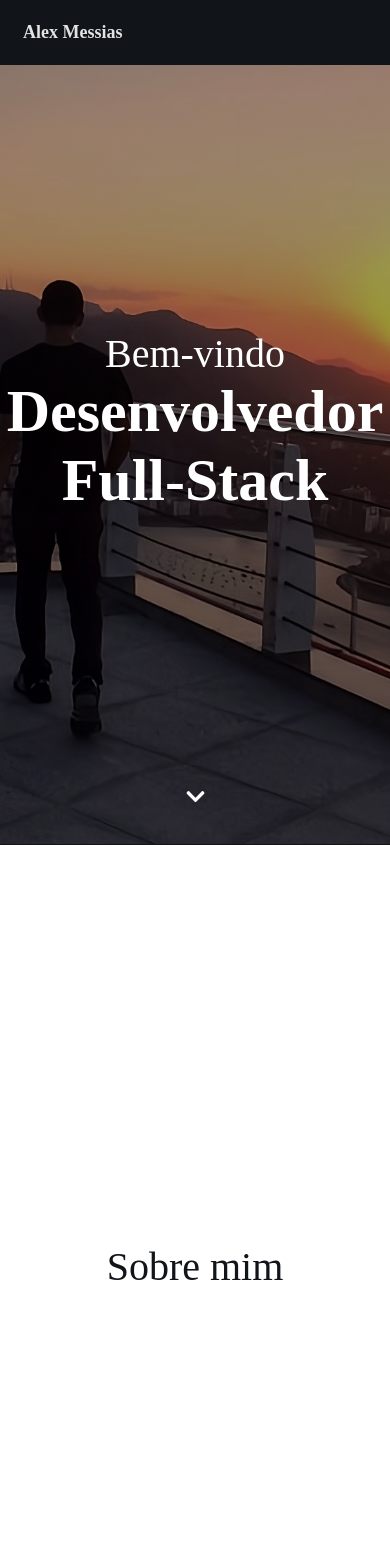
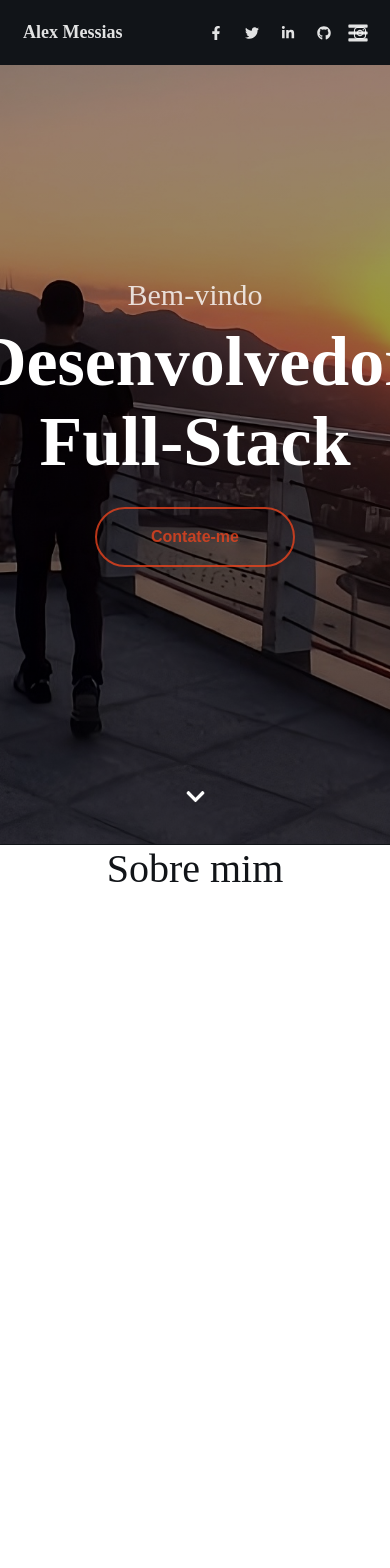
Before and after one commit to MessiahDev/novo-portifolio, a React (Vite) app: page / in a window 390 px wide. Shown: the top 1568 px of the page. Built offline with nearby package versions, Linux system fonts and the light colour scheme; the HTML template or start-up script is replaced by a standard one.

Commit message:
Refinando menu responsivo, seção início com melhor responsividade e textos, inserção de icones de redes sociais no rodapé do aside.

```diff
--- a/src/App.css
+++ b/src/App.css
@@ -1,15 +1,22 @@
+.app-layout {
+    display: flex;
+}
+
 .main-aside {
-    position: fixed;
+    flex-shrink: 0;
+
     display: grid;
-    grid-template-rows: 250px 2fr 100px;
+    grid-template-rows: 250px 2fr 18px;
     justify-content: center;
     align-items: center;
     text-align: center;
     background: #111418;
     color: #fafafae6;
     padding: 13px;
-    width: 7cm;
+    width: 280px;
     height: 100vh;
+    position: sticky;
+    top: 0;
     z-index: 1000;
 }
 
@@ -19,6 +26,7 @@
 
 .name-profile {
     font-weight: 300;
+    font-size: 22px;
 }
 
 .img-profile {
@@ -27,6 +35,7 @@
     object-fit: cover;
     border-radius: 50%;
     border: 9px solid #343A40;
+
     user-select: none;
     -webkit-user-drag: none;
     pointer-events: none;
@@ -41,53 +50,84 @@ ul {
 
 ul a {
     padding: 10px 0;
+    color: #fafafae6;
     text-decoration: none;
-    color: #fafafae6;
     cursor: pointer;
-    user-select: none;
+}
+
+ul a:hover {
+    color: #BF2D10;
+}
+
+ul a.active {
+    color: #BF2D10;
 }
 
 ul button {
-    display: flex;
+    width: fit-content;
     align-self: center;
-    justify-content: center;
-    padding: 6.4px 22.4px;
-    margin: 24px 0 0;
+    padding: 9px 20px;
+    margin-top: 20px;
     border-radius: 30px;
     background: #f0340bc7;
     border: 2px solid #ec441ec7;
-    color: #fafafae6;
-    width: 85%;
+    color: #fff;
+    cursor: pointer;
     font-size: 16px;
-    cursor: pointer;
-    user-select: none;
+    font-weight: 700;
+    letter-spacing: 0.1px;
 }
 
 .container {
-    margin-left: 0;
+    flex: 1;
     min-height: 100vh;
 }
 
 section {
+    min-height: 100vh;
+    border-bottom: 1px solid #111418;
+}
+
+.section-content {
     display: flex;
     align-items: center;
     justify-content: center;
+    height: 100%;
     font-size: 40px;
     font-weight: 300;
-    min-width: 100%;
-    min-height: 100vh;
     color: #111418;
-    border-bottom: 1px solid #111418;
 }
 
-@media screen and (max-width: 900px) {
+.social-icons {
+    display: flex;
+    justify-content: center;
+    gap: 1px;
+}
+
+.social-icons a {
+    display: flex;
+    align-items: center;
+    justify-content: center;
+    width: 35px;
+    height: 35px;
+    color: #fafafae6;
+    font-size: 14px;
+}
+
+@media (max-width: 900px) {
+
+    .app-layout {
+        flex-direction: column;
+    }
+
     .main-aside {
+        position: fixed;
+        width: 100%;
+        height: 65px;
         display: flex;
         align-items: center;
         justify-content: space-between;
-        width: 100%;
-        height: 65px;
-        z-index: 9999;
+        z-index: 1001;
     }
 
     .img-profile {
--- a/src/App.jsx
+++ b/src/App.jsx
@@ -1,3 +1,5 @@
+import { useEffect, useState } from "react"
+import { FaFacebookF, FaTwitter, FaLinkedinIn, FaGithub, FaInstagram } from "react-icons/fa";
 import "./App.css"
 import Menu from "./components/Menu/Menu"
 import alex from "./assets/alex.jpg"
@@ -8,15 +10,16 @@ function goToSection(sectionId) {
   if (!target) return
 
   const start = window.scrollY
-  const end = target.offsetTop
+  const headerOffset = window.innerWidth <= 900 ? 65 : 0
+  const end = target.offsetTop - headerOffset
   const duration = 1400
 
   let startTime = null
 
-  function easeInOutCubic(t) {
+  function easeInOutQuart(t) {
     return t < 0.5
-    ? 8 * t * t * t * t
-    : 1 - Math.pow(-2 * t + 2, 4) / 2
+      ? 8 * t * t * t * t
+      : 1 - Math.pow(-2 * t + 2, 4) / 2
   }
 
   function animation(currentTime) {
@@ -24,7 +27,7 @@ function goToSection(sectionId) {
     const timeElapsed = currentTime - startTime
     const progress = Math.min(timeElapsed / duration, 1)
 
-    const ease = easeInOutCubic(progress)
+    const ease = easeInOutQuart(progress)
     window.scrollTo(0, start + (end - start) * ease)
 
     if (timeElapsed < duration) {
@@ -36,37 +39,142 @@ function goToSection(sectionId) {
 }
 
 export default function App() {
+  const [activeSection, setActiveSection] = useState("inicio")
+
+  useEffect(() => {
+    const handleScroll = () => {
+      const sections = document.querySelectorAll("section")
+
+      let current = ""
+
+      sections.forEach(section => {
+        const sectionTop = section.offsetTop - 150
+        const sectionHeight = section.clientHeight
+
+        if (
+          window.scrollY >= sectionTop &&
+          window.scrollY < sectionTop + sectionHeight
+        ) {
+          current = section.getAttribute("id")
+        }
+      })
+
+      if (current) setActiveSection(current)
+    }
+
+    window.addEventListener("scroll", handleScroll)
+    return () => window.removeEventListener("scroll", handleScroll)
+  }, [])
+
   return (
-    <div>
+    <div className="app-layout">
+
       <aside className="main-aside">
         <div className="profile-container">
           <img className="img-profile" src={alex} alt="Profile" />
           <h2 className="name-profile"><strong>Alex Messias</strong></h2>
         </div>
+
         <nav className="navbar">
           <ul>
-            <a onClick={() => goToSection("inicio")}>Início</a>
-            <a onClick={() => goToSection("sobre")}>Sobre mim</a>
-            <a onClick={() => goToSection("servicos")}>O que eu faço</a>
-            <a onClick={() => goToSection("resumo")}>Resumo</a>
-            <a onClick={() => goToSection("depoimentos")}>Depoimentos</a>
-            <a onClick={() => goToSection("contato")}>Contato</a>
-            <button type="button" onClick={() => goToSection("contato")}>Entrar em contato</button>
+            <a
+              className={activeSection === "inicio" ? "active" : ""}
+              onClick={() => goToSection("inicio")}
+            >
+              Início
+            </a>
+
+            <a
+              className={activeSection === "sobre" ? "active" : ""}
+              onClick={() => goToSection("sobre")}
+            >
+              Sobre mim
+            </a>
+
+            <a
+              className={activeSection === "servicos" ? "active" : ""}
+              onClick={() => goToSection("servicos")}
+            >
+              O que eu faço
+            </a>
+
+            <a
+              className={activeSection === "resumo" ? "active" : ""}
+              onClick={() => goToSection("resumo")}
+            >
+              Resumo
+            </a>
+
+            <a
+              className={activeSection === "depoimentos" ? "active" : ""}
+              onClick={() => goToSection("depoimentos")}
+            >
+              Depoimentos
+            </a>
+
+            <a
+              className={activeSection === "contato" ? "active" : ""}
+              onClick={() => goToSection("contato")}
+            >
+              Contato
+            </a>
+
+            <button onClick={() => goToSection("contato")}>
+              Entrar em contato
+            </button>
           </ul>
         </nav>
+        <div className="social-icons">
+          <a href="#" target="_blank" rel="noreferrer">
+            <FaFacebookF />
+          </a>
+
+          <a href="#" target="_blank" rel="noreferrer">
+            <FaTwitter />
+          </a>
+
+          <a href="#" target="_blank" rel="noreferrer">
+            <FaLinkedinIn />
+          </a>
+
+          <a href="#" target="_blank" rel="noreferrer">
+            <FaGithub />
+          </a>
+
+          <a href="#" target="_blank" rel="noreferrer">
+            <FaInstagram />
+          </a>
+        </div>
       </aside>
 
-      <Menu />
+      <Menu goToSection={goToSection} />
 
       <div className="container">
-        <section id="inicio"><Inicio goToSection={goToSection} /></section>
-        <section id="sobre">Sobre mim</section>
-        <section id="servicos">O que eu faço</section>
-        <section id="resumo">Resumo</section>
-        <section id="depoimentos">Depoimentos</section>
-        <section id="contato">Contato</section>
+        <section id="inicio">
+          <Inicio goToSection={goToSection} />
+        </section>
+
+        <section id="sobre">
+          <div className="section-content">Sobre mim</div>
+        </section>
+
+        <section id="servicos">
+          <div className="section-content">O que eu faço</div>
+        </section>
+
+        <section id="resumo">
+          <div className="section-content">Resumo</div>
+        </section>
+
+        <section id="depoimentos">
+          <div className="section-content">Depoimentos</div>
+        </section>
+
+        <section id="contato">
+          <div className="section-content">Contato</div>
+        </section>
       </div>
 
     </div>
-  );
+  )
 }
--- a/src/components/Menu/Menu.css
+++ b/src/components/Menu/Menu.css
@@ -1,53 +1,74 @@
-.menu {
-    display: none;
-    width: 250px;
-    height: 100vh;
-    background: #111418;
-    color: #fff;
-    position: fixed;
-    left: 0;
-    top: 0;
-    transition: 0.3s;
-}
-
 .menu-btn {
     display: none;
-    font-size: 24px;
+    font-size: 22px;
     position: fixed;
     top: 10px;
     right: 10px;
-    z-index: 1000;
+    z-index: 1001;
     background: transparent;
     border: none;
     color: #fafafae6;
     cursor: pointer;
-    width: 50px;
-    height: 50px;
+    width: 45px;
+    height: 45px;
     align-items: center;
     justify-content: center;
 }
 
+.menu {
+    position: fixed;
+    left: 0;
+    top: 65px;
+    width: 100%;
+    padding: 20px 20px 0 20px;
+    background: #030303;
+    color: #fff;
+    transform: translateY(-125%);
+    z-index: 1000;
+}
+
+.menu.active {
+    transform: translateY(0);
+    transition: all 0.3s ease;
+}
+
 .menu ul {
     list-style: none;
-    padding: 0;
-    margin: 0;
+    display: flex;
+    flex-direction: column;
 }
 
 .menu li {
-    display: flex;
-    justify-content: center;
+    width: 100%;
+    text-align: left;
+    border-bottom: 1px solid rgba(255,255,255,0.08);
 }
 
 .menu a {
-    padding: 10px 0;
+    display: block;
+    padding: 8px 0;
+    color: #fafafae6;
     text-decoration: none;
-    color: #fafafae6;
+    cursor: pointer;
+}
+
+.menu a:hover {
+    color: #BF2D10;
+}
+
+.menu a.active {
+    color: #BF2D10;
 }
 
 .contact-btn {
-    width: auto;
-    padding: 8px 18px;
-    margin: 10px;
+    display: flex;
+    align-self: center;
+    margin: 24px auto;
+    padding: 5px 20px;
+    font-size: 16px;
+    font-weight: 700;
+    letter-spacing: 0.1px;
+    font-weight: 700;
     border-radius: 25px;
     background: #f0340bc7;
     border: 2px solid #ec441ec7;
@@ -56,39 +77,7 @@
 }
 
 @media (max-width: 900px) {
-    .menu {
-        display: block;
-        width: 100%;
-        height: auto;
-        left: 0;
-        top: -100%;
-        padding: 10px;
-        z-index: 999;
-        color: #fafafae6;
-    }
-
-    .menu.active {
-        top: 65px;
-    }
-
-    .menu ul {
-        display: flex;
-        flex-direction: column;
-    }
-
-    .menu li {
-        width: 100%;
-        border-bottom: 1px solid rgba(255,255,255,0.1);
-    }
-
     .menu-btn {
         display: flex;
     }
-
-    .overlay {
-        position: fixed;
-        inset: 0;
-        background: rgba(0, 0, 0, 0.5);
-        z-index: 998;
-    }
 }
--- a/src/components/Menu/Menu.jsx
+++ b/src/components/Menu/Menu.jsx
@@ -1,34 +1,74 @@
-import { useState } from "react";
+import { useState, useEffect } from "react";
 import { FaBars, FaTimes } from "react-icons/fa";
 import "./Menu.css";
 
-export default function Menu() {
+export default function Menu({ goToSection }) {
     const [open, setOpen] = useState(false);
+    const [closing, setClosing] = useState(false);
+
+    const openMenu = () => {
+        setOpen(true);
+    };
+
+    const closeMenu = () => {
+        setClosing(true);
+
+        setTimeout(() => {
+            setOpen(false);
+            setClosing(false);
+        }, 300);
+    };
+
+    const handleClick = (section) => {
+        goToSection(section);
+        closeMenu();
+    };
+
+    useEffect(() => {
+        const media = window.matchMedia("(min-width: 901px)");
+
+        const handleChange = () => {
+            if (media.matches) {
+                setOpen(false);
+                setClosing(false);
+            }
+        };
+
+        media.addEventListener("change", handleChange);
+
+        return () => media.removeEventListener("change", handleChange);
+    }, []);
 
     return (
         <>
-            <button className="menu-btn" onClick={() => setOpen(!open)}>
+            <button
+                className="menu-btn"
+                onClick={open ? closeMenu : openMenu}
+            >
                 {open ? <FaTimes /> : <FaBars />}
             </button>
 
             {open && (
-                <div className="overlay" onClick={() => setOpen(false)} />
+                <div className="overlay" onClick={closeMenu} />
             )}
 
-            <nav className={`menu ${open ? "active" : ""}`}>
+            <nav className={`menu ${open ? "active" : ""} ${closing ? "closing" : ""}`}>
                 <ul>
-                    <li><a href="#">Início</a></li>
-                    <li><a href="#">Sobre mim</a></li>
-                    <li><a href="#">O que eu faço</a></li>
-                    <li><a href="#">Resumo</a></li>
-                    <li><a href="#">Depoimentos</a></li>
-                    <li><a href="#">Contato</a></li>
-                    <li>
-                        <button className="contact-btn" type="button">
-                            Entrar em contato
-                        </button>
-                    </li>
+                    <li><a onClick={() => handleClick("inicio")}>Início</a></li>
+                    <li><a onClick={() => handleClick("sobre")}>Sobre mim</a></li>
+                    <li><a onClick={() => handleClick("servicos")}>O que eu faço</a></li>
+                    <li><a onClick={() => handleClick("resumo")}>Resumo</a></li>
+                    <li><a onClick={() => handleClick("depoimentos")}>Depoimentos</a></li>
+                    <li><a onClick={() => handleClick("contato")}>Contato</a></li>
                 </ul>
+
+                <button
+                    className="contact-btn"
+                    type="button"
+                    onClick={() => handleClick("contato")}
+                >
+                    Entrar em contato
+                </button>
             </nav>
         </>
     );
--- a/src/pages/Inicio.css
+++ b/src/pages/Inicio.css
@@ -29,6 +29,38 @@
     background-repeat: no-repeat;
     pointer-events: none;
     z-index: -1;
+}
+
+.intro-text {
+    font-size: 30px;
+    font-weight: 500;
+    opacity: 0.8;
+    margin-bottom: 10px;
+}
+
+.main-title {
+    font-size: 70px;
+    font-weight: 600;
+    margin-bottom: 25px;
+}
+
+.cta-btn {
+    padding: 10px 28px;
+    border-radius: 30px;
+    border: 2px solid #ec441ec7;
+    background: transparent;
+    color: #ec441ec7;
+    font-size: 16px;
+    cursor: pointer;
+    transition: all 0.3s ease;
+    font-weight: 700;
+    height: 60px;
+    width: 200px;
+}
+
+.cta-btn:hover {
+    background: #f0340bc7;
+    color: #fafafae6;
 }
 
 .scroll-down {
@@ -72,3 +104,9 @@
         transform: translateY(20px);
     }
 }
+
+@media screen and (min-width: 900px) {
+    .inicio {
+        margin-left: 0;
+    }
+}
--- a/src/pages/Inicio.jsx
+++ b/src/pages/Inicio.jsx
@@ -19,8 +19,18 @@ export default function Inicio({ goToSection }) {
         <div className="inicio">
             <div className="parallax-bg" ref={bgRef}></div>
 
-            <p>Bem-vindo</p>
-            <h2>Desenvolvedor Full-Stack</h2>
+            <p className="intro-text">Bem-vindo</p>
+
+            <h2 className="main-title">
+                Desenvolvedor Full-Stack
+            </h2>
+
+            <button
+                className="cta-btn"
+                onClick={() => goToSection("contato")}
+            >
+                Contate-me
+            </button>
 
             <div
                 className="scroll-area"
```
